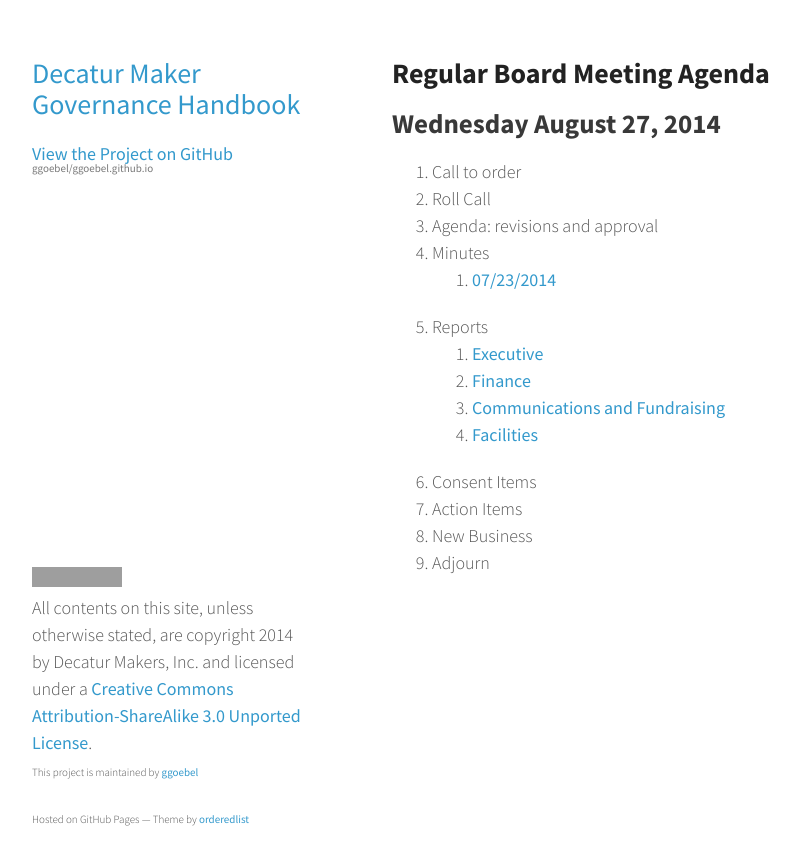
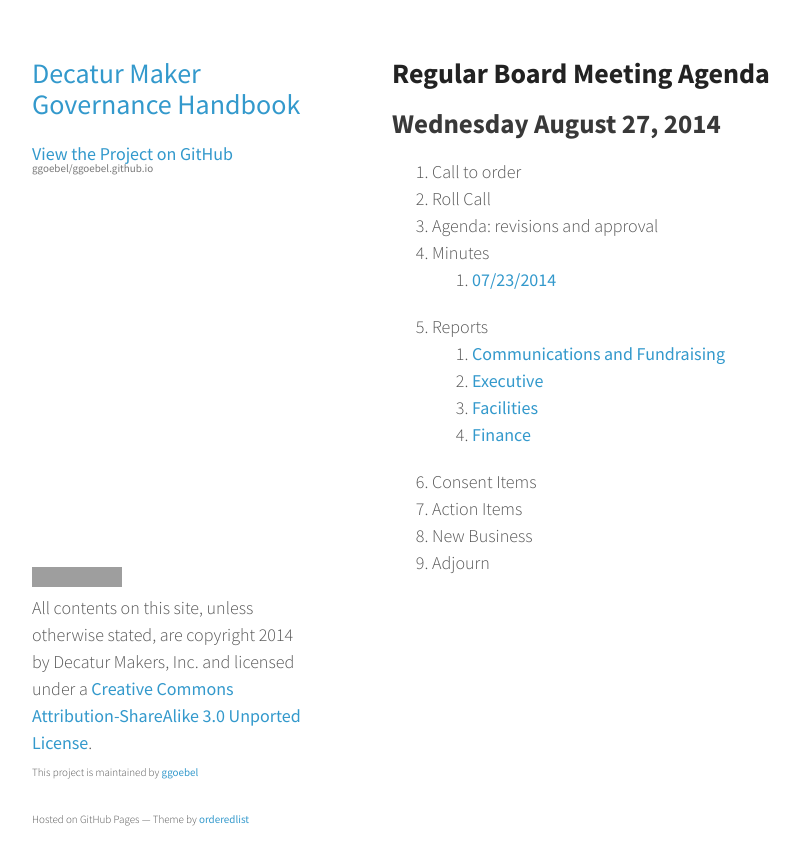
Before and after one commit to DecaturMakers/DecaturMakers.github.io, a Jekyll site: the page built from board-meeting/2014-08-27-Agenda.md, in a window 1280 px wide. Shown: the top 865 px of the page, without its empty margins (178-978 px from the left). Built offline with Jekyll 4.4.1, drawn with Linux system fonts in a browser that asks for light colours; Markdown is read by kramdown in place of the engine named in the settings; part of the change alters nothing that is shown; grey boxes are pictures that could not be loaded.

```diff
--- a/board-meeting/2014-08-27-Agenda.md
+++ b/board-meeting/2014-08-27-Agenda.md
@@ -12,11 +12,8 @@ title: Agenda
 1.  Agenda: revisions and approval
 1.  Minutes
     1. [07/23/2014]({{ site.baseurl }}/board-meeting/2014-07-23-Minutes.html)
-1.  Reports
-    1. [Executive]({{ site.baseurl }}/board-meeting/2014-08-27-Report-Executive.html)
-    1. [Finance]({{ site.baseurl }}/board-meeting/2014-08-27-Report-Finance.html)
-    1. [Communications and Fundraising]({{ site.baseurl }}/board-meeting/2014-08-27-Report-Communications-and-Fundraising.html)
-    1. [Facilities]({{ site.baseurl }}/board-meeting/2014-08-27-Report-Facilities.html)
+1.  Reports{% assign reports = (site.pages) %}{% for page in reports %}{% if page.url contains '/board-meeting/2014-08-27-Report-' %}
+    1. [{{ page.title | remove_first: 'Report - ' }}]({{ page.url }}){% endif %}{% endfor %}
 1.  Consent Items
 1.  Action Items
 1.  New Business
```
